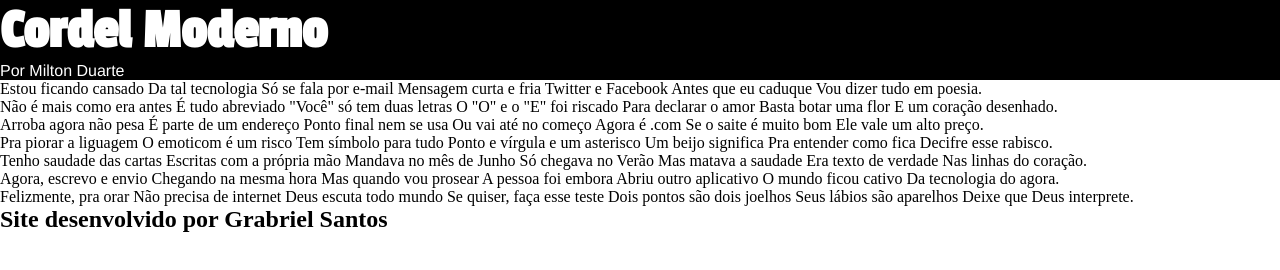
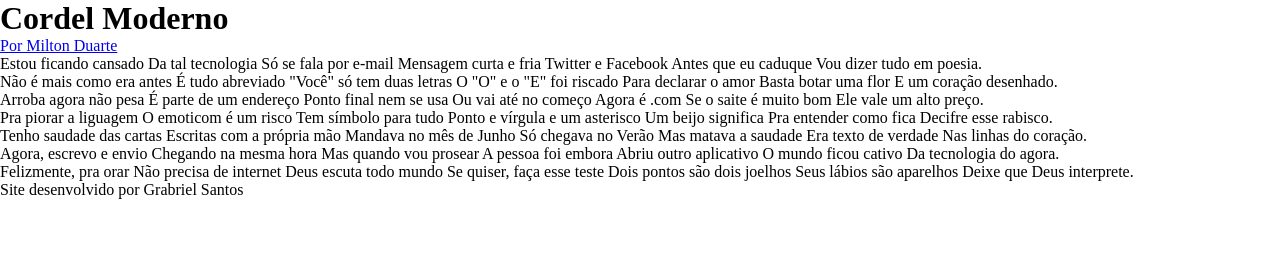
Before and after one commit to gabrielcvhtml/html-css, a plain HTML site: page desafios/des-cordel/index.html in a window 1280 px wide. Drawn offline with Linux system fonts and the light colour scheme.

Commit message:
iniciar de novo

```diff
--- a/desafios/des-cordel/estilo/style.css
+++ b/desafios/des-cordel/estilo/style.css
@@ -7,7 +7,7 @@
 
 @font-face {
     font-family: 'sriracha';
-    src: url(/desafios/des-cordel/fontes/Sriracha-Regular.ttf);
+    src: url(/desafios/des-cordel/fontes/Sriracha-Regular.ttf) format(truetype);
 }
 
 /*CABEÇA*/
@@ -16,19 +16,3 @@
     margin: 0px;
     padding: 0px;
 }
-
-header{
-    background-color: black;
-    color: white
-}
-
-header > h1{
-    font-family: 'passion', Arial,monospace, Helvetica, sans-serif;
-    font-size: 3.5em;
-}
-
-nav > a{
-    text-decoration: none;
-    color: white;
-    font-family: 'Franklin Gothic Medium', 'Arial Narrow', Arial, sans-serif;
-}
--- a/desafios/des-cordel/index.html
+++ b/desafios/des-cordel/index.html
@@ -88,7 +88,7 @@
         </section>
     </main>
     <footer>
-        <h2>Site desenvolvido por Grabriel Santos</h2>
+        <p>Site desenvolvido por Grabriel Santos</p>
     </footer>
 </body>
 </html>
```
